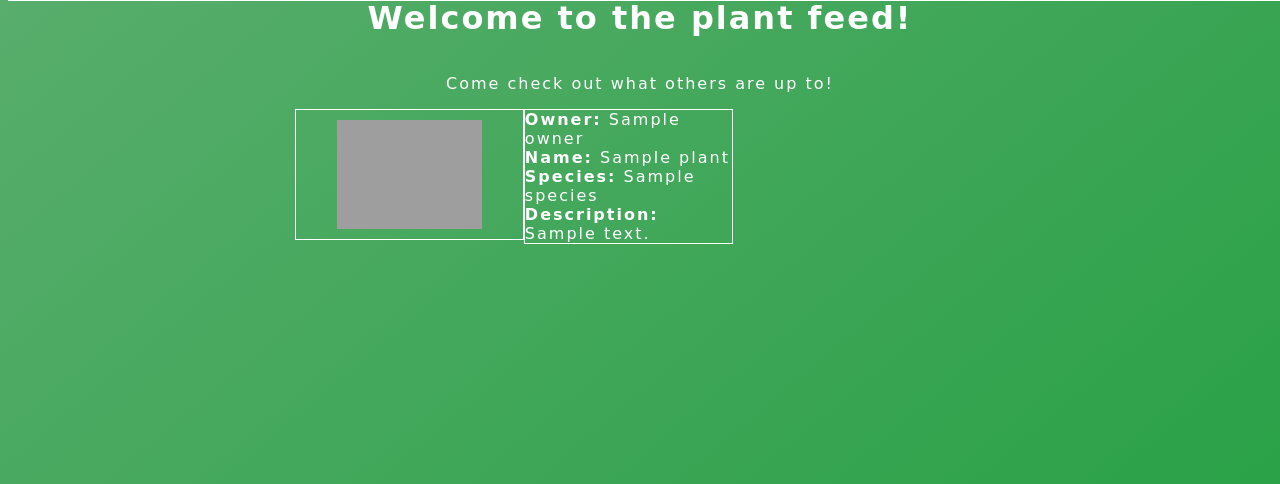
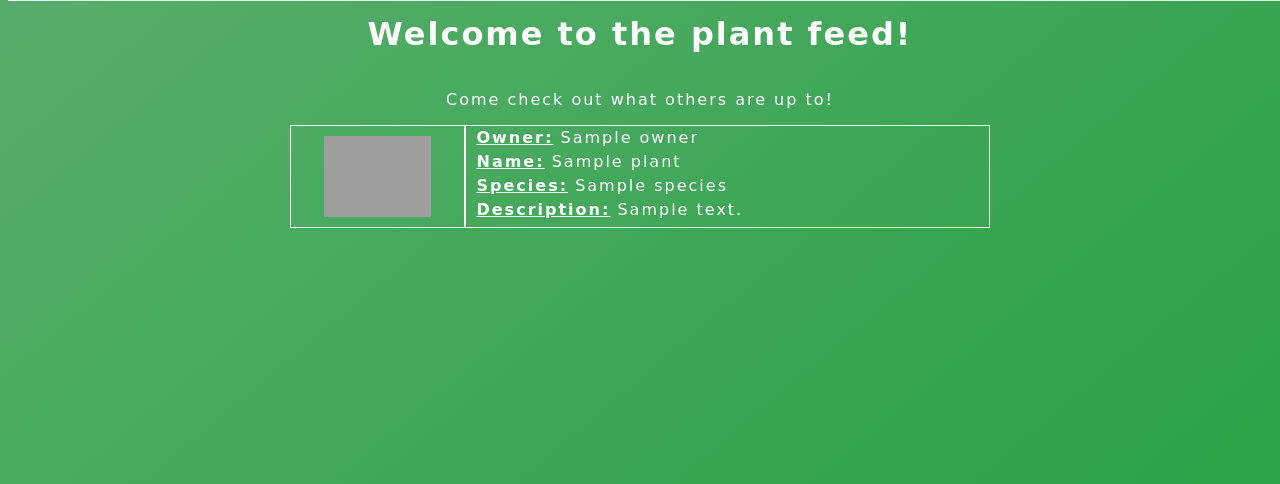
Before and after one commit to PeterOlsen1/PlantProcessor, a Flask app: template webapp/templates/plantFeed.jinja in a window 1280 px wide. Shown: the part 57-541 px from the top of the page. Run offline with Flask 3, Linux system fonts and the light colour scheme; the template is opened without the code that fills it: most values are stand-ins (such as "Sample title", 1, 10 or a date in 2020); some libraries are stand-ins or nearby versions; some web fonts are replaced; grey boxes are pictures that could not be loaded.

Commit message:
Still figuring styling out on this one

```diff
--- a/webapp/static/css/plantFeed.css
+++ b/webapp/static/css/plantFeed.css
@@ -13,9 +13,10 @@
 }
 
 .card-right {
-    width: 30%;
-    height: 5%;
+    width: 100%;
     border: 1px solid white;
+    line-height: 150%;
+    padding-left: 10px;
 }
 
 #plants {
@@ -25,7 +26,7 @@
 }
 
 h1 {
-    margin-top: 6vmin;
+    margin-top: 8vmin;
 }
 
 .card-left img {
@@ -33,3 +34,7 @@ h1 {
     max-height: 70%;
     display: block;
 }
+
+strong {
+    text-decoration: underline;
+}
```
